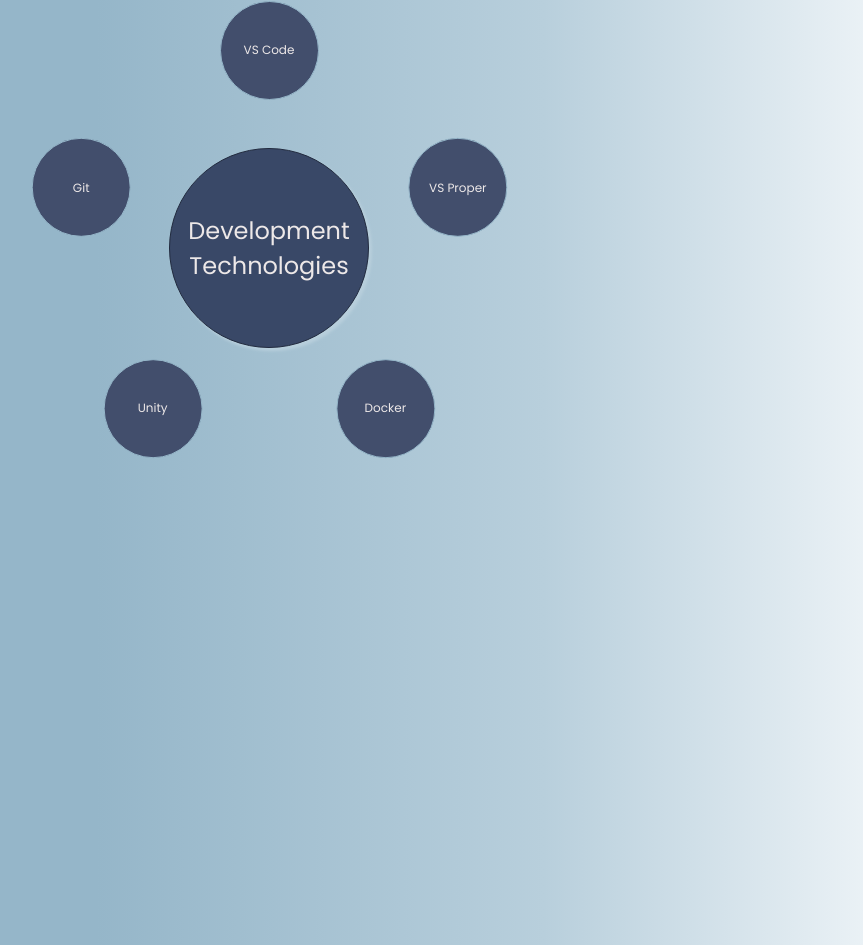
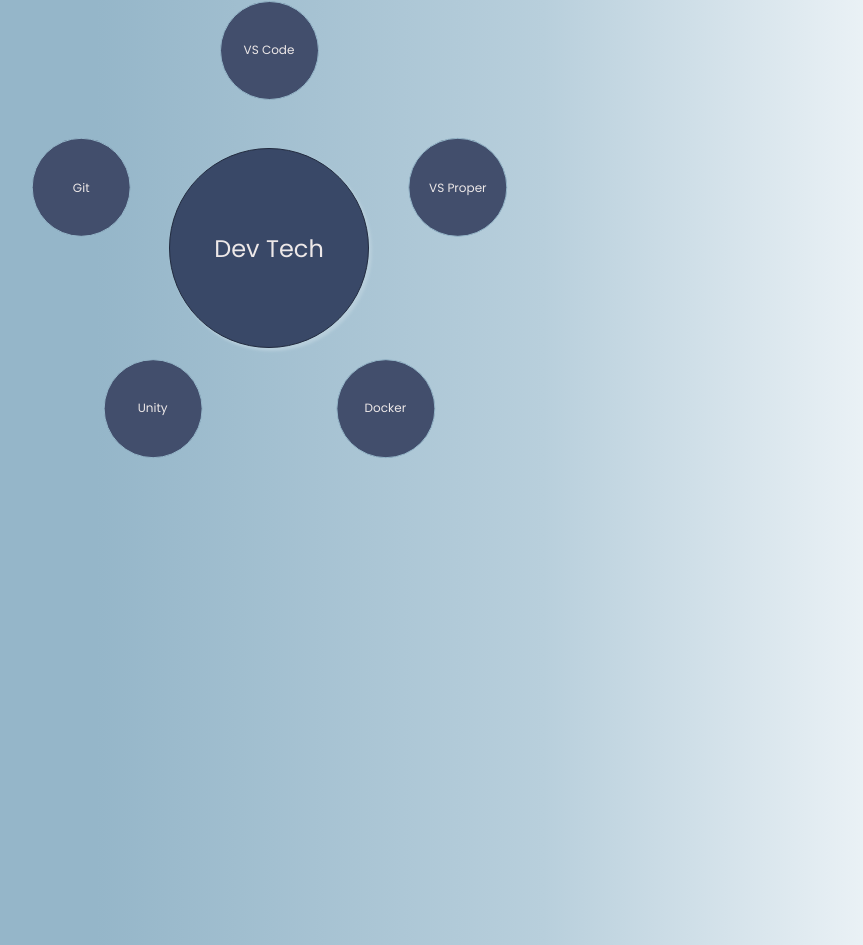
Before and after one commit to Matthew-Tolentino/app-lmt, a React (Create React App) app: page / in a window 1280 px wide. Shown: the part 4157-5102 px from the top of the page, without its empty margins (371-1234 px from the left). Built offline with nearby package versions, Linux system fonts and the light colour scheme.

Commit message:
Rename Skill

```diff
--- a/src/components/Skills/Skills.tsx
+++ b/src/components/Skills/Skills.tsx
@@ -24,7 +24,7 @@ function Skills() {
       skillset: ['C#', 'JavaScript', 'TypeScript', 'Python']
     },
     {
-      name: 'Development Technologies',
+      name: 'Dev Tech',
       skillset: ['VS Code', 'VS Proper', 'Docker', 'Unity', 'Git']
     },
   ]
```
